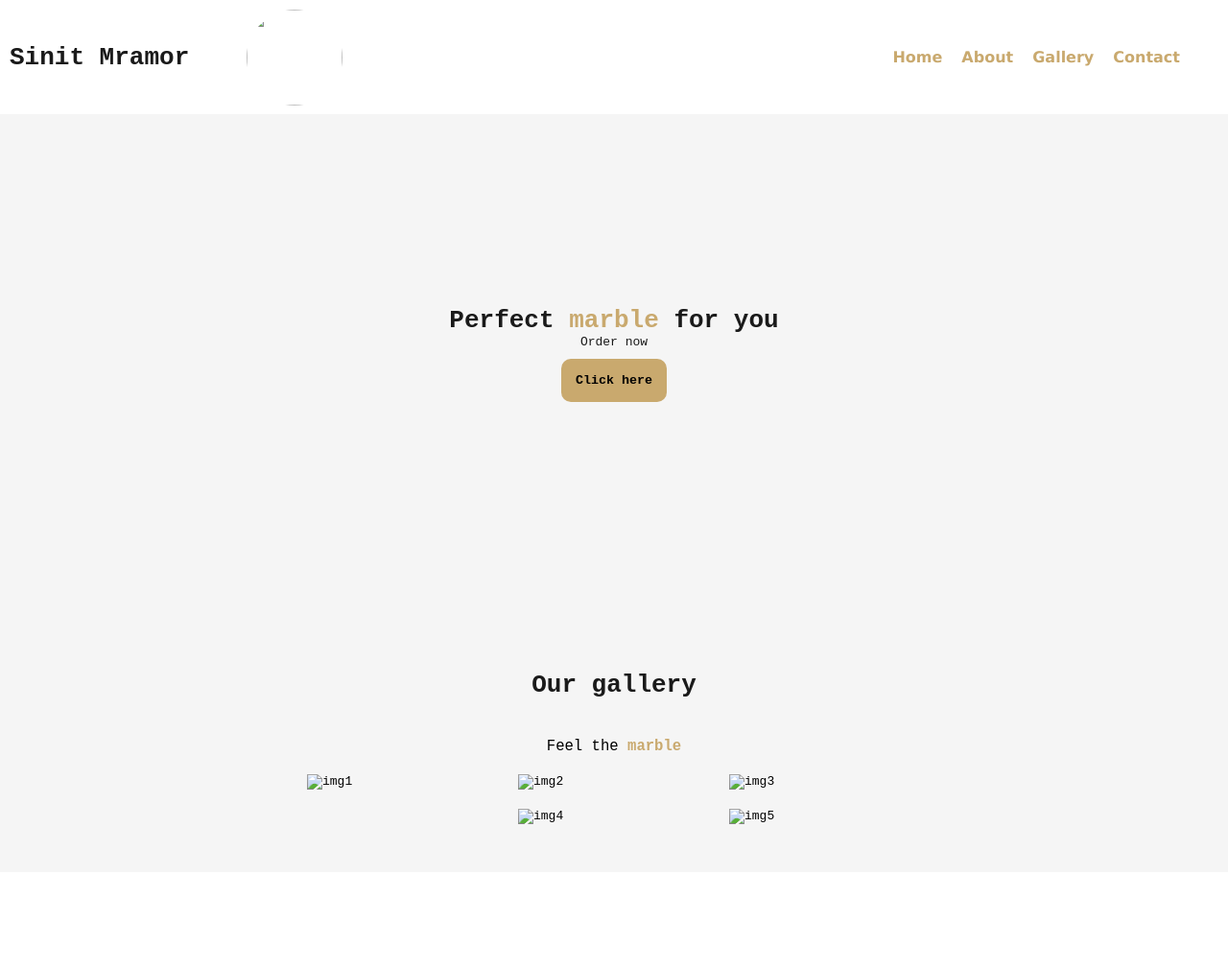
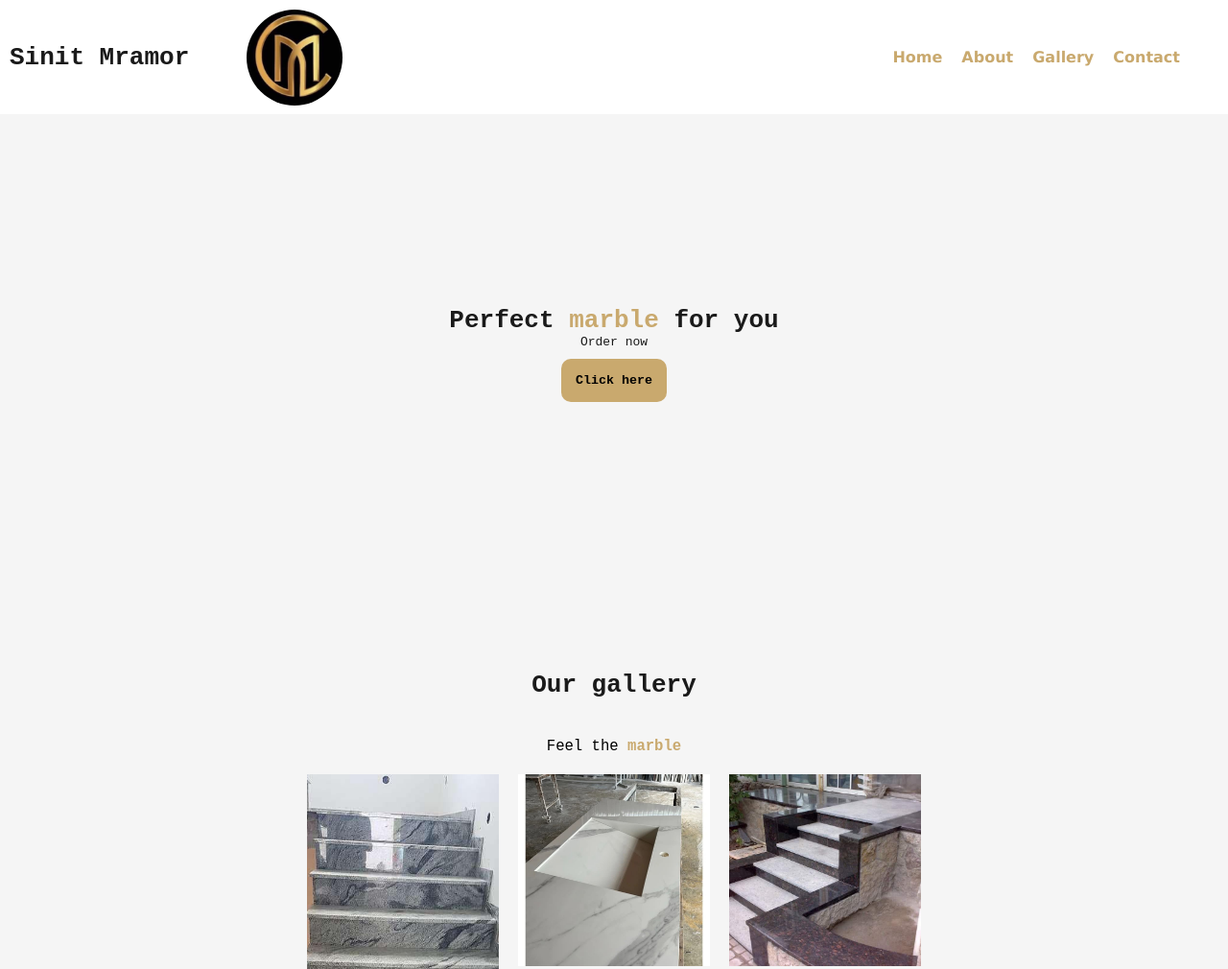
Before and after one commit to radoslavxur/testsait, a plain HTML site: page index.html in a window 1280 px wide. Shown: the top 1010 px of the page at 96% size. Drawn offline with Linux system fonts and the light colour scheme; the site is published under a folder, as on GitHub Pages, so addresses that start at the root find nothing.

Commit message:
Update index.html

```diff
--- a/index.html
+++ b/index.html
@@ -173,7 +173,7 @@
     <header>
         <div class="logo">
             <h1>Sinit Mramor</h1>
-            <img src="/logo.JPG" width="100px" height="100px">
+            <img src="logo.JPG" width="100px" height="100px">
         </div>
         <nav>
             <ul>
@@ -197,11 +197,11 @@
         <h2>Our gallery</h2>
         <p>Feel the <strong>marble</strong></p>
         <div class="galery-grid">
-            <img id="img-1" src="/1.JPG" alt="img1">
-            <img id="img-2" src="/2.JPG" alt="img2">
-            <img id="img-3" src="/3.JPG" alt="img3">
-            <img id="img-4" src="/4.JPG" alt="img4">
-            <img id="img-5" src="/5.JPG" alt="img5">
+            <img id="img-1" src="1.JPG" alt="img1">
+            <img id="img-2" src="2.JPG" alt="img2">
+            <img id="img-3" src="3.JPG" alt="img3">
+            <img id="img-4" src="4.JPG" alt="img4">
+            <img id="img-5" src="5.JPG" alt="img5">
         </div>
     </section>
 
```
